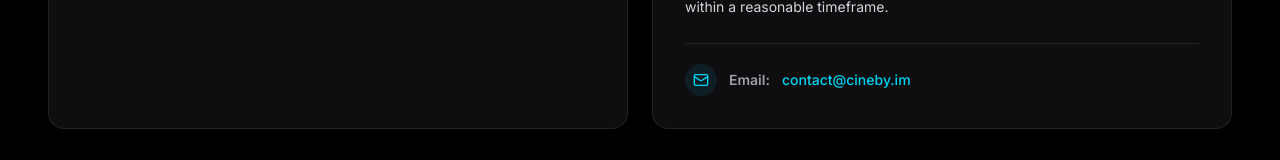
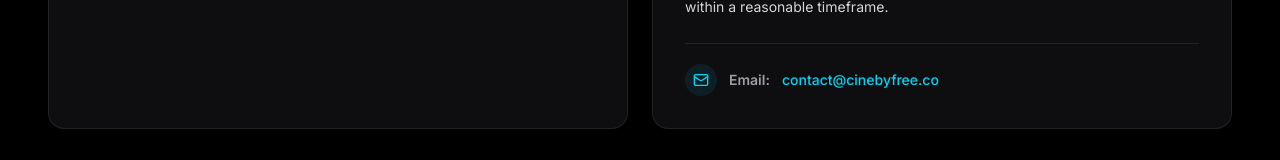
Before and after one commit to iflix9/Cineby, a Next.js app: page /about in a window 1280 px wide. Shown: the part 1475-1635 px from the top of the page. Built offline with nearby package versions, Linux system fonts and the light colour scheme; no server answers.

Commit message:
fix: update contact email address
Change the support email to contact@cinebyfree.co to reflect the current domain.

```diff
--- a/app/about/page.tsx
+++ b/app/about/page.tsx
@@ -176,10 +176,10 @@ export default function AboutPage() {
               </div>
               <span className="font-semibold text-zinc-400">Email:</span>
               <a
-                href="mailto:contact@cineby.im"
+                href="mailto:contact@cinebyfree.co"
                 className="text-cyan-400 hover:text-cyan-300 font-medium transition-colors"
               >
-                contact@cineby.im
+                contact@cinebyfree.co
               </a>
             </div>
           </div>
```
